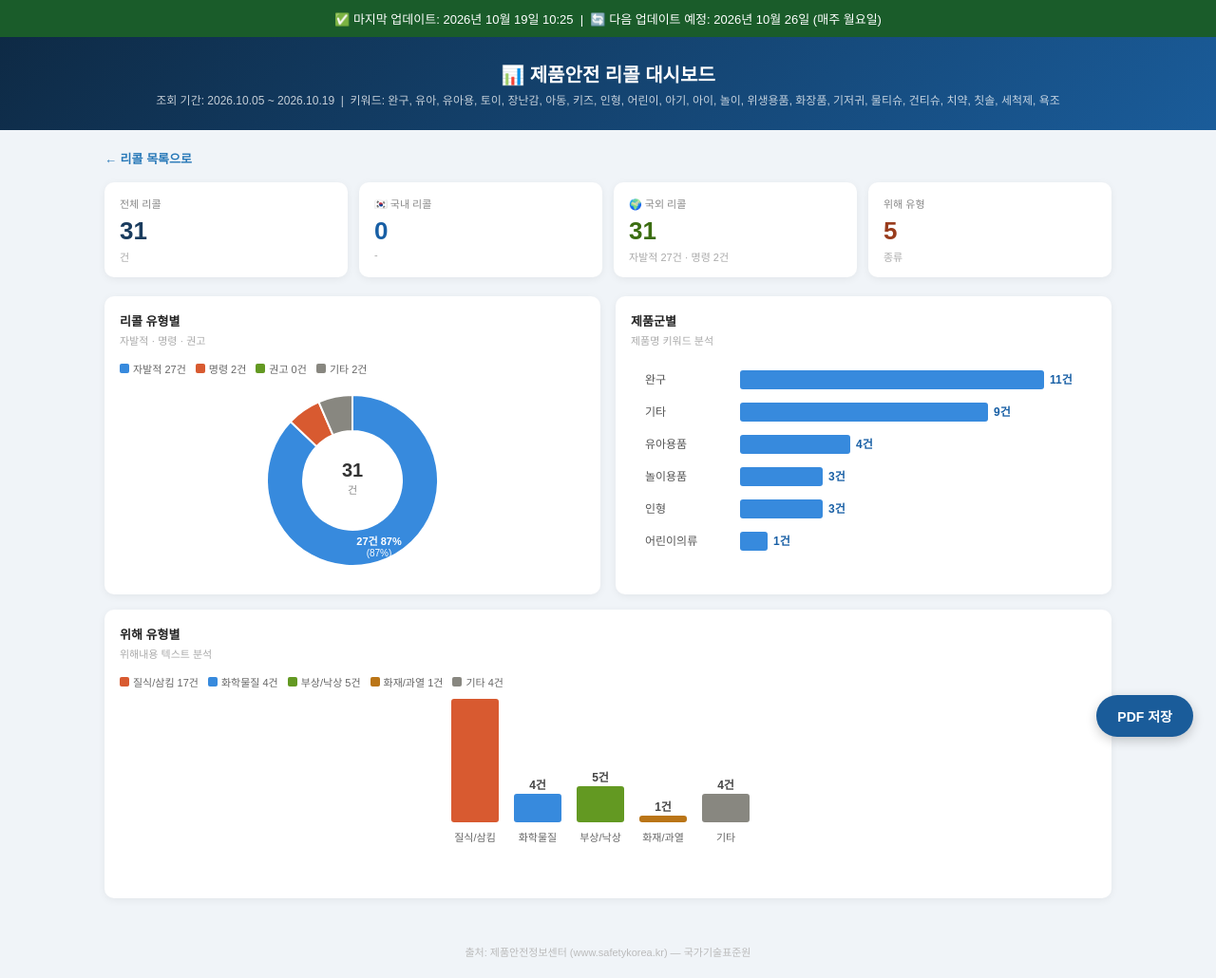
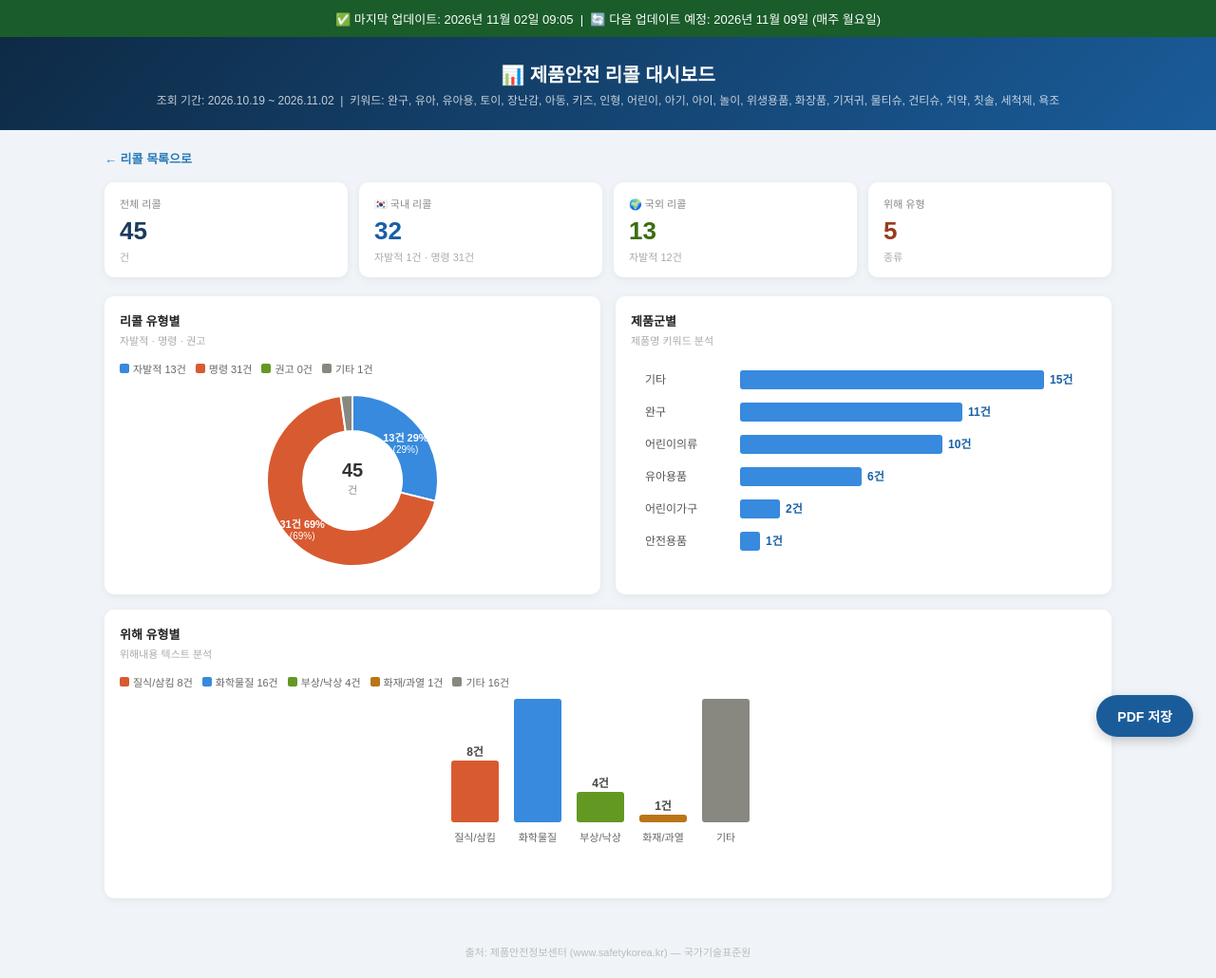
Before and after one commit to ajongchil-maker/recall, a plain HTML site: page dashboard.html in a window 1280 px wide. Shown: the whole page at 95% size. Drawn offline with Linux system fonts and the light colour scheme.

Commit message:
auto update 2026-11-02 - dashboard.html

```diff
--- a/dashboard.html
+++ b/dashboard.html
@@ -2,7 +2,7 @@
 <html lang="ko">
 <head>
 <meta charset="UTF-8"><meta name="viewport" content="width=device-width,initial-scale=1">
-<title>리콜 대시보드 — 2026년 10월 </title>
+<title>리콜 대시보드 — 2026년 11월 </title>
 <style>
 *{box-sizing:border-box;margin:0;padding:0;}
 body{font-family:'Malgun Gothic','맑은 고딕',sans-serif;background:#f0f4f8;color:#222;}
@@ -33,17 +33,17 @@ footer{text-align:center;padding:20px;color:#bbb;font-size:11px;margin-top:8px;}
 </style>
 </head>
 <body>
-<div class="update-bar">✅ 마지막 업데이트: 2026년 10월 19일 10:25 &nbsp;|&nbsp; 🔄 다음 업데이트 예정: 2026년 10월 26일 (매주 월요일)</div>
+<div class="update-bar">✅ 마지막 업데이트: 2026년 11월 02일 09:05 &nbsp;|&nbsp; 🔄 다음 업데이트 예정: 2026년 11월 09일 (매주 월요일)</div>
 <div class="header">
   <h1>📊 제품안전 리콜 대시보드</h1>
-  <p class="sub">조회 기간: 2026.10.05 ~ 2026.10.19 &nbsp;|&nbsp; 키워드: 완구, 유아, 유아용, 토이, 장난감, 아동, 키즈, 인형, 어린이, 아기, 아이, 놀이, 위생용품, 화장품, 기저귀, 물티슈, 건티슈, 치약, 칫솔, 세척제, 욕조</p>
+  <p class="sub">조회 기간: 2026.10.19 ~ 2026.11.02 &nbsp;|&nbsp; 키워드: 완구, 유아, 유아용, 토이, 장난감, 아동, 키즈, 인형, 어린이, 아기, 아이, 놀이, 위생용품, 화장품, 기저귀, 물티슈, 건티슈, 치약, 칫솔, 세척제, 욕조</p>
 </div>
 <div class="body">
   <a href="index.html" class="back-btn">← 리콜 목록으로</a>
   <div class="metrics">
-    <div class="metric"><div class="lbl">전체 리콜</div><div class="num" style="color:#1a3c5e">31</div><div class="sub">건</div></div>
-    <div class="metric"><div class="lbl">🇰🇷 국내 리콜</div><div class="num" style="color:#185FA5">0</div><div class="sub">-</div></div>
-    <div class="metric"><div class="lbl">🌍 국외 리콜</div><div class="num" style="color:#3B6D11">31</div><div class="sub">자발적 27건 · 명령 2건</div></div>
+    <div class="metric"><div class="lbl">전체 리콜</div><div class="num" style="color:#1a3c5e">45</div><div class="sub">건</div></div>
+    <div class="metric"><div class="lbl">🇰🇷 국내 리콜</div><div class="num" style="color:#185FA5">32</div><div class="sub">자발적 1건 · 명령 31건</div></div>
+    <div class="metric"><div class="lbl">🌍 국외 리콜</div><div class="num" style="color:#3B6D11">13</div><div class="sub">자발적 12건</div></div>
     <div class="metric"><div class="lbl">위해 유형</div><div class="num" style="color:#993C1D">5</div><div class="sub">종류</div></div>
   </div>
 
@@ -52,20 +52,23 @@ footer{text-align:center;padding:20px;color:#bbb;font-size:11px;margin-top:8px;}
       <h3>리콜 유형별</h3>
       <div class="desc">자발적 · 명령 · 권고</div>
       <div class="legend">
-        <span><i style="background:#378ADD"></i>자발적 27건</span>
-        <span><i style="background:#D85A30"></i>명령 2건</span>
+        <span><i style="background:#378ADD"></i>자발적 13건</span>
+        <span><i style="background:#D85A30"></i>명령 31건</span>
         <span><i style="background:#639922"></i>권고 0건</span>
-        <span><i style="background:#888780"></i>기타 2건</span>
+        <span><i style="background:#888780"></i>기타 1건</span>
       </div>
       <div class="svg-wrap">
         <svg viewBox="0 0 260 200" width="100%" height="200" xmlns="http://www.w3.org/2000/svg">
-          <path d="M 130.0,10.0 A 90,90 0 1,1 64.8,38.0 L 92.3,64.2 A 52,52 0 1,0 130.0,48.0 Z" fill="#378ADD" stroke="white" stroke-width="2"/>
-<text x="158.0" y="165.2" text-anchor="middle" dominant-baseline="middle" fill="white" font-size="11" font-weight="bold">27건
-87%</text>
-<text x="158.0" y="177.2" text-anchor="middle" dominant-baseline="middle" fill="white" font-size="10">(87%)</text>
-<path d="M 64.8,38.0 A 90,90 0 0,1 94.5,17.3 L 109.5,52.2 A 52,52 0 0,0 92.3,64.2 Z" fill="#D85A30" stroke="white" stroke-width="2"/>
-<path d="M 94.5,17.3 A 90,90 0 0,1 130.0,10.0 L 130.0,48.0 A 52,52 0 0,0 109.5,52.2 Z" fill="#888780" stroke="white" stroke-width="2"/>
-<text x="130" y="96" text-anchor="middle" fill="#333" font-size="20" font-weight="bold">31</text>
+          <path d="M 130.0,10.0 A 90,90 0 0,1 217.3,121.8 L 180.5,112.6 A 52,52 0 0,0 130.0,48.0 Z" fill="#378ADD" stroke="white" stroke-width="2"/>
+<text x="185.9" y="56.3" text-anchor="middle" dominant-baseline="middle" fill="white" font-size="11" font-weight="bold">13건
+29%</text>
+<text x="185.9" y="68.3" text-anchor="middle" dominant-baseline="middle" fill="white" font-size="10">(29%)</text>
+<path d="M 217.3,121.8 A 90,90 0 1,1 117.5,10.9 L 122.8,48.5 A 52,52 0 1,0 180.5,112.6 Z" fill="#D85A30" stroke="white" stroke-width="2"/>
+<text x="77.2" y="147.5" text-anchor="middle" dominant-baseline="middle" fill="white" font-size="11" font-weight="bold">31건
+69%</text>
+<text x="77.2" y="159.5" text-anchor="middle" dominant-baseline="middle" fill="white" font-size="10">(69%)</text>
+<path d="M 117.5,10.9 A 90,90 0 0,1 130.0,10.0 L 130.0,48.0 A 52,52 0 0,0 122.8,48.5 Z" fill="#888780" stroke="white" stroke-width="2"/>
+<text x="130" y="96" text-anchor="middle" fill="#333" font-size="20" font-weight="bold">45</text>
 <text x="130" y="114" text-anchor="middle" fill="#888" font-size="11">건</text>
         </svg>
       </div>
@@ -76,24 +79,24 @@ footer{text-align:center;padding:20px;color:#bbb;font-size:11px;margin-top:8px;}
       <div class="desc">제품명 키워드 분석</div>
       <div class="svg-wrap">
         <svg viewBox="0 0 460 224" width="100%" height="224" xmlns="http://www.w3.org/2000/svg">
-          <text x="0" y="24" fill="#555" font-size="12">완구</text>
+          <text x="0" y="24" fill="#555" font-size="12">기타</text>
 <rect x="100" y="10" width="320" height="20" rx="3" fill="#378ADD"/>
-<text x="426" y="24" fill="#185FA5" font-size="12" font-weight="bold">11건</text>
-<text x="0" y="58" fill="#555" font-size="12">기타</text>
-<rect x="100" y="44" width="261" height="20" rx="3" fill="#378ADD"/>
-<text x="367" y="58" fill="#185FA5" font-size="12" font-weight="bold">9건</text>
-<text x="0" y="92" fill="#555" font-size="12">유아용품</text>
-<rect x="100" y="78" width="116" height="20" rx="3" fill="#378ADD"/>
-<text x="222" y="92" fill="#185FA5" font-size="12" font-weight="bold">4건</text>
-<text x="0" y="126" fill="#555" font-size="12">놀이용품</text>
-<rect x="100" y="112" width="87" height="20" rx="3" fill="#378ADD"/>
-<text x="193" y="126" fill="#185FA5" font-size="12" font-weight="bold">3건</text>
-<text x="0" y="160" fill="#555" font-size="12">인형</text>
-<rect x="100" y="146" width="87" height="20" rx="3" fill="#378ADD"/>
-<text x="193" y="160" fill="#185FA5" font-size="12" font-weight="bold">3건</text>
-<text x="0" y="194" fill="#555" font-size="12">어린이의류</text>
-<rect x="100" y="180" width="29" height="20" rx="3" fill="#378ADD"/>
-<text x="135" y="194" fill="#185FA5" font-size="12" font-weight="bold">1건</text>
+<text x="426" y="24" fill="#185FA5" font-size="12" font-weight="bold">15건</text>
+<text x="0" y="58" fill="#555" font-size="12">완구</text>
+<rect x="100" y="44" width="234" height="20" rx="3" fill="#378ADD"/>
+<text x="340" y="58" fill="#185FA5" font-size="12" font-weight="bold">11건</text>
+<text x="0" y="92" fill="#555" font-size="12">어린이의류</text>
+<rect x="100" y="78" width="213" height="20" rx="3" fill="#378ADD"/>
+<text x="319" y="92" fill="#185FA5" font-size="12" font-weight="bold">10건</text>
+<text x="0" y="126" fill="#555" font-size="12">유아용품</text>
+<rect x="100" y="112" width="128" height="20" rx="3" fill="#378ADD"/>
+<text x="234" y="126" fill="#185FA5" font-size="12" font-weight="bold">6건</text>
+<text x="0" y="160" fill="#555" font-size="12">어린이가구</text>
+<rect x="100" y="146" width="42" height="20" rx="3" fill="#378ADD"/>
+<text x="148" y="160" fill="#185FA5" font-size="12" font-weight="bold">2건</text>
+<text x="0" y="194" fill="#555" font-size="12">안전용품</text>
+<rect x="100" y="180" width="21" height="20" rx="3" fill="#378ADD"/>
+<text x="127" y="194" fill="#185FA5" font-size="12" font-weight="bold">1건</text>
         </svg>
       </div>
     </div>
@@ -103,28 +106,28 @@ footer{text-align:center;padding:20px;color:#bbb;font-size:11px;margin-top:8px;}
     <h3>위해 유형별</h3>
     <div class="desc">위해내용 텍스트 분석</div>
     <div class="legend">
-      <span><i style="background:#D85A30"></i>질식/삼킴 17건</span>
-      <span><i style="background:#378ADD"></i>화학물질 4건</span>
-      <span><i style="background:#639922"></i>부상/낙상 5건</span>
+      <span><i style="background:#D85A30"></i>질식/삼킴 8건</span>
+      <span><i style="background:#378ADD"></i>화학물질 16건</span>
+      <span><i style="background:#639922"></i>부상/낙상 4건</span>
       <span><i style="background:#BA7517"></i>화재/과열 1건</span>
-      <span><i style="background:#888780"></i>기타 4건</span>
+      <span><i style="background:#888780"></i>기타 16건</span>
     </div>
     <div class="svg-wrap">
       <svg viewBox="0 0 330 190" width="100%" height="190" xmlns="http://www.w3.org/2000/svg">
-        <rect x="0" y="0" width="50" height="130" rx="3" fill="#D85A30"/>
-<text x="25" y="-5" text-anchor="middle" fill="#444" font-size="12" font-weight="bold">17건</text>
+        <rect x="0" y="65" width="50" height="65" rx="3" fill="#D85A30"/>
+<text x="25" y="60" text-anchor="middle" fill="#444" font-size="12" font-weight="bold">8건</text>
 <text x="25" y="150" text-anchor="middle" fill="#666" font-size="11">질식/삼킴</text>
-<rect x="66" y="100" width="50" height="30" rx="3" fill="#378ADD"/>
-<text x="91" y="95" text-anchor="middle" fill="#444" font-size="12" font-weight="bold">4건</text>
+<rect x="66" y="0" width="50" height="130" rx="3" fill="#378ADD"/>
+<text x="91" y="-5" text-anchor="middle" fill="#444" font-size="12" font-weight="bold">16건</text>
 <text x="91" y="150" text-anchor="middle" fill="#666" font-size="11">화학물질</text>
-<rect x="132" y="92" width="50" height="38" rx="3" fill="#639922"/>
-<text x="157" y="87" text-anchor="middle" fill="#444" font-size="12" font-weight="bold">5건</text>
+<rect x="132" y="98" width="50" height="32" rx="3" fill="#639922"/>
+<text x="157" y="93" text-anchor="middle" fill="#444" font-size="12" font-weight="bold">4건</text>
 <text x="157" y="150" text-anchor="middle" fill="#666" font-size="11">부상/낙상</text>
-<rect x="198" y="123" width="50" height="7" rx="3" fill="#BA7517"/>
-<text x="223" y="118" text-anchor="middle" fill="#444" font-size="12" font-weight="bold">1건</text>
+<rect x="198" y="122" width="50" height="8" rx="3" fill="#BA7517"/>
+<text x="223" y="117" text-anchor="middle" fill="#444" font-size="12" font-weight="bold">1건</text>
 <text x="223" y="150" text-anchor="middle" fill="#666" font-size="11">화재/과열</text>
-<rect x="264" y="100" width="50" height="30" rx="3" fill="#888780"/>
-<text x="289" y="95" text-anchor="middle" fill="#444" font-size="12" font-weight="bold">4건</text>
+<rect x="264" y="0" width="50" height="130" rx="3" fill="#888780"/>
+<text x="289" y="-5" text-anchor="middle" fill="#444" font-size="12" font-weight="bold">16건</text>
 <text x="289" y="150" text-anchor="middle" fill="#666" font-size="11">기타</text>
       </svg>
     </div>
```
